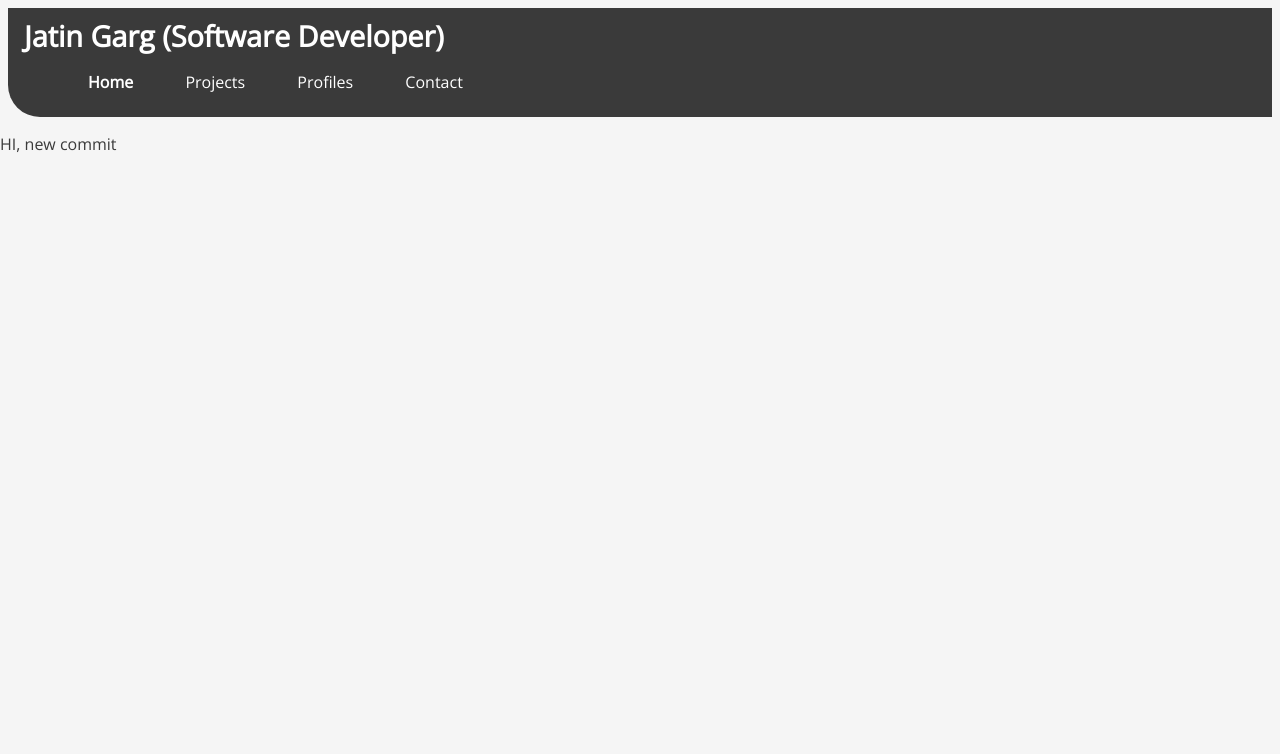
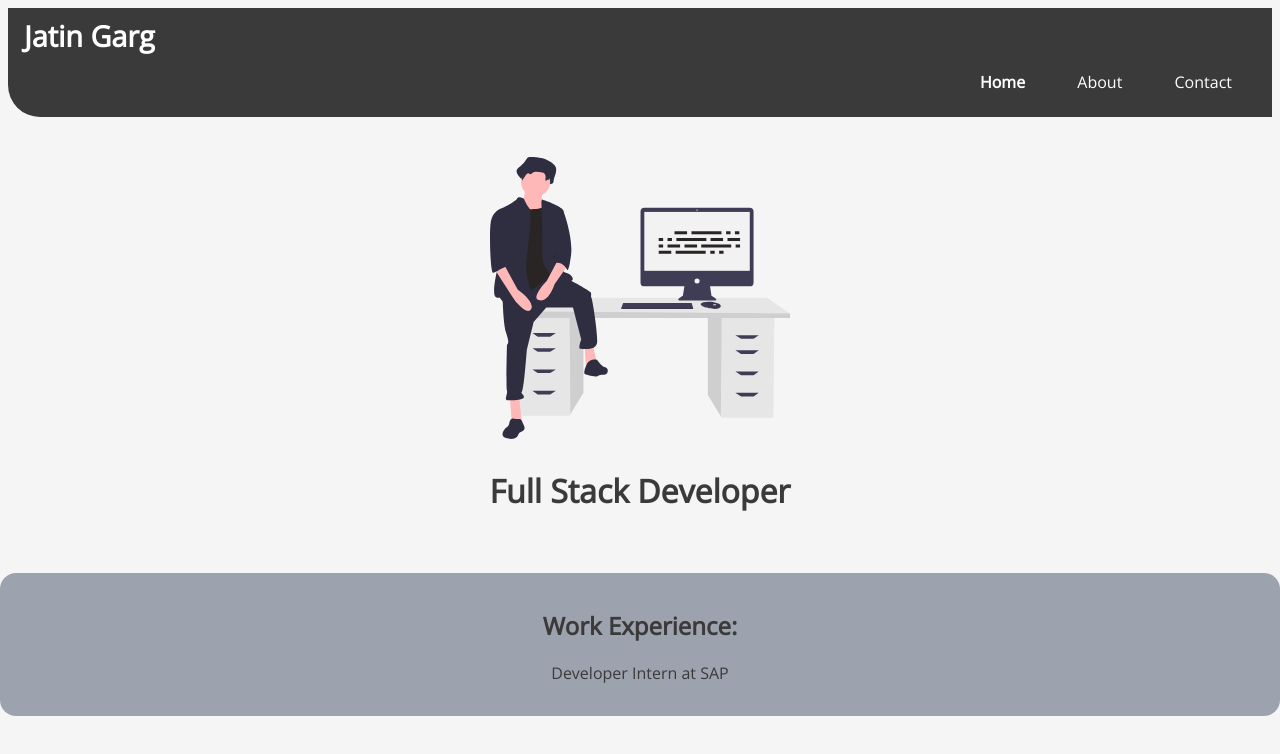
Before and after one commit to gb2l/jatin_garg_portfolio, a plain HTML site: page index.html in a window 1280 px wide. Drawn offline with nearby package versions, Linux system fonts and the light colour scheme.

Commit message:
navbar and header addedto index file

```diff
--- a/index.html
+++ b/index.html
@@ -7,15 +7,33 @@
     <title>Document</title>
 </head>
 <body>
+    <!--
+        1 navbar
+        2
+    -->
     <nav class="navbar">
-        <div class="nav-brand">Jatin Garg (Software Developer)</div>
-        <ul class="list-non-bullet">
-            <li class="list-item-inline"><a class="links link-active" href="index.html">Home</a></li>
-            <li class="list-item-inline"><a class="links" href="projects.html">Projects</a></li>
-            <li class="list-item-inline"><a class="links" href="profiles.html">Profiles</a></li>
-            <li class="list-item-inline"><a class="links" href="contact-page.html">Contact</a></li>
+        <div class="nav-brand">Jatin Garg</div>
+        <ul class="list-non-bullet nav-pills">
+            <li class="list-item-inline">
+                <a class="links link-active" href="/">Home</a>
+            </li>
+            <li class="list-item-inline">
+                <a class="links" href="/">About</a>
+            </li>
+            <li class="list-item-inline">
+                <a class="links" href="/">Contact</a>
+            </li>
         </ul>
     </nav>
-    <p>HI, new commit</p>
+
+    <header class="header">
+        <img class="header-img" src="/images/feelingproud.svg" />
+        <h1 class="header-heading">Full Stack Developer</h1>
+    </header>
+
+    <section class="section section-gray">
+        <h2>Work Experience:</h2>
+        <p>Developer Intern at SAP</p>
+    </section>
 </body>
 </html>
```
Also changed, not shown: lib/components.html (+2 -0 lines).
